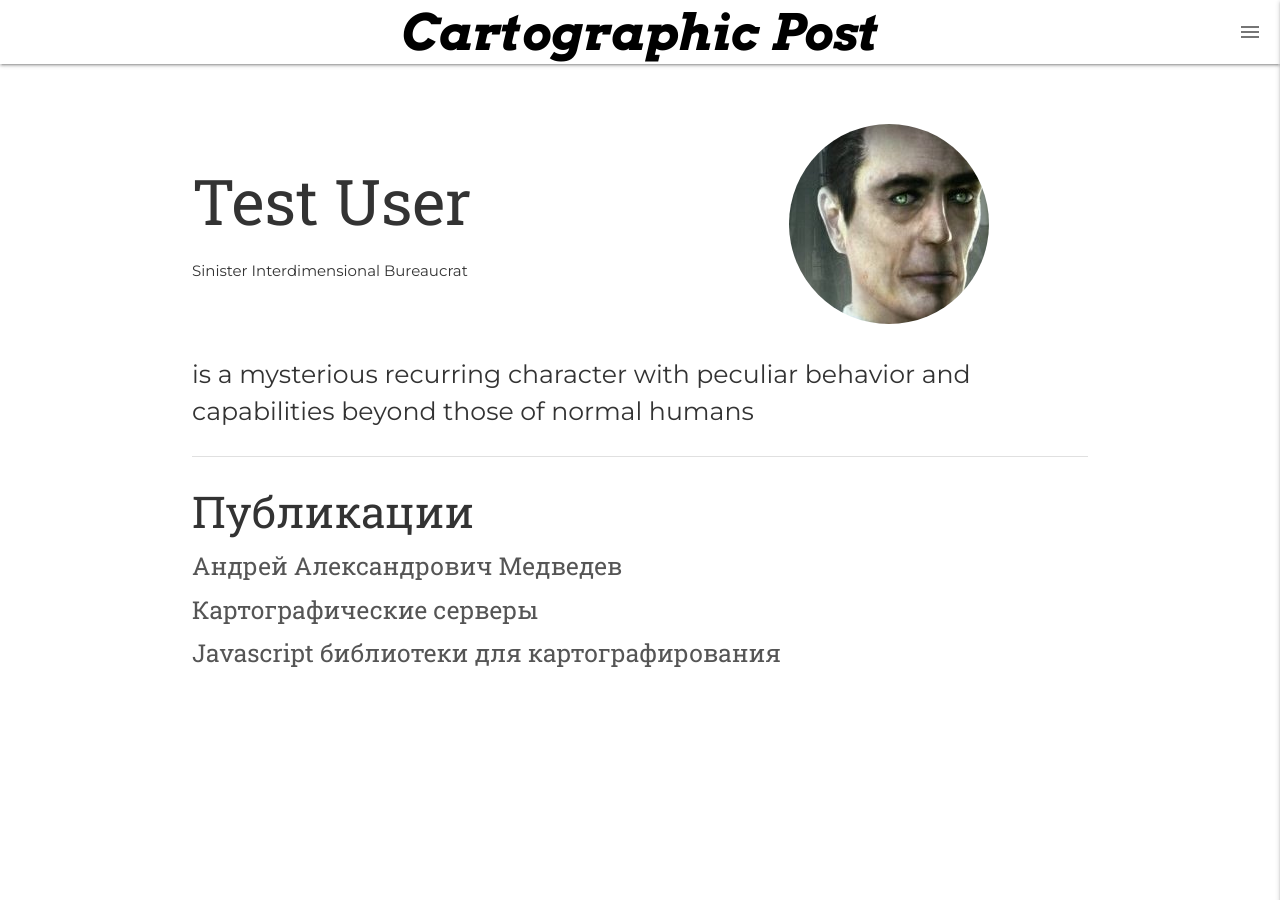
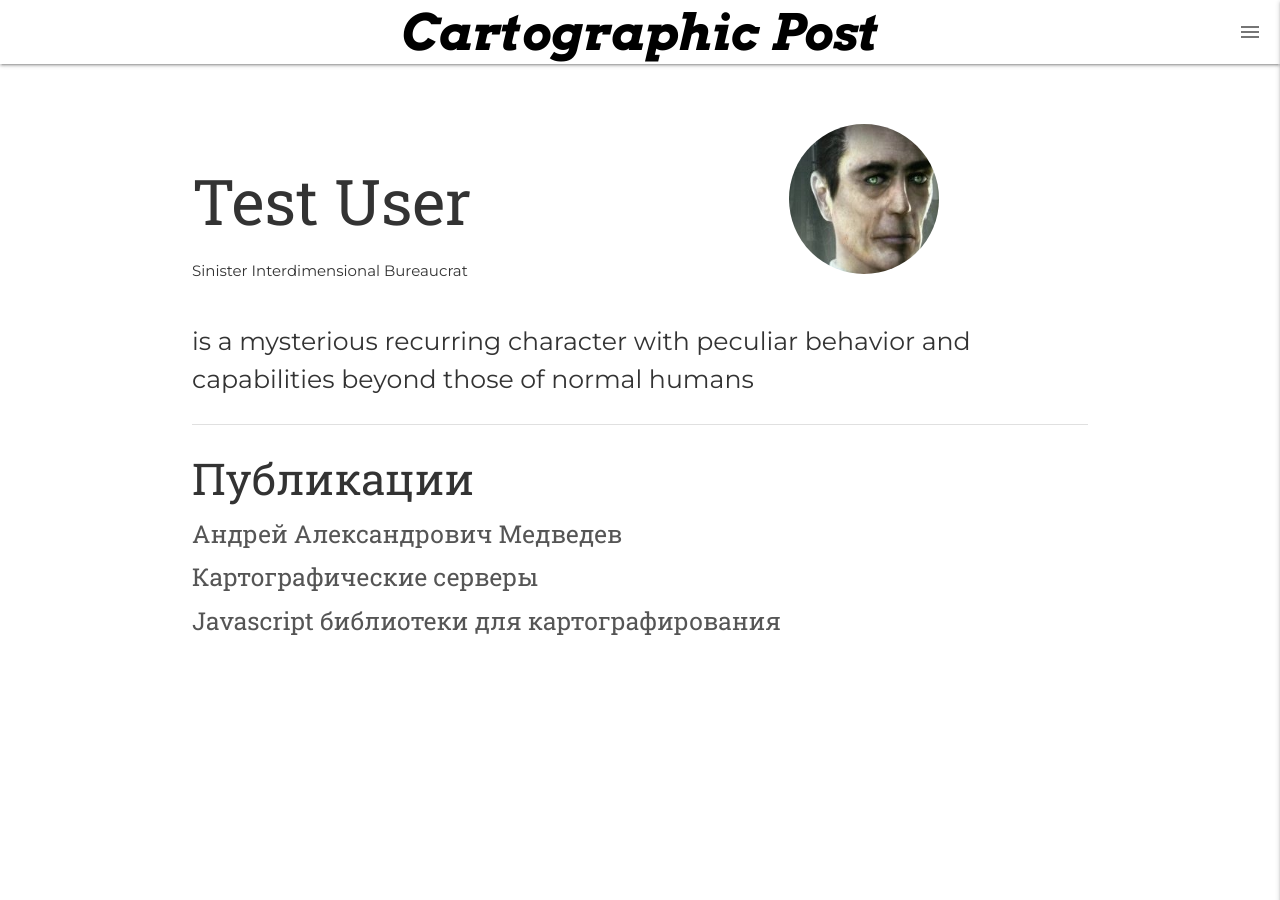
Before and after one commit to gtitov/cartpost, a Jekyll site: the page built from _authors/gman.md, in a window 1280 px wide. Built offline with Jekyll 4.4.1, drawn with Linux system fonts in a browser that asks for light colours.

Commit message:
avatar width

```diff
--- a/_layouts/author.html
+++ b/_layouts/author.html
@@ -4,7 +4,7 @@ layout: default
 <div class="container">
     <div id="author-head" class="row">
         <div class="col s12 m4 push-m8">
-            <img src={{ "assets/images/" | append: page.image | relative_url }} alt="" class="circle responsive-img">
+            <img src={{ "assets/images/" | append: page.image | relative_url }} alt="" class="circle responsive-img" style="width: 150px">
         </div>
         <div class="col s12 m8 pull-m4">
             <h1>{{ page.name }}</h1>
```
